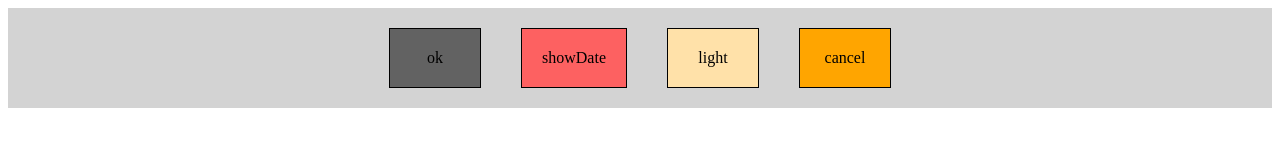
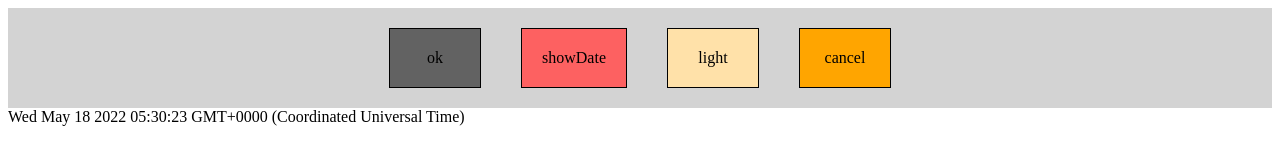
Before and after one commit to Ryoneme2/DII_M4_07, a plain HTML site: page index.html in a window 1280 px wide. Both pictures are taken after a click on the element "showDate". Drawn offline with Linux system fonts and the light colour scheme.

Commit message:
dbl click for remove text by make it to empty string

```diff
--- a/index.html
+++ b/index.html
@@ -14,6 +14,7 @@
       <div id="light" class="flex-item">light</div>
       <div id="cancel" class="flex-item">cancel</div>
     </div>
+    <div id="emptySpace"></div>
     <script src="./script.js"></script>
   </body>
 </html>
--- a/script.js
+++ b/script.js
@@ -1,6 +1,7 @@
 const ok = document.getElementById("ok");
 const showDate = document.getElementById("showDate");
 const light = document.getElementById("light");
+const emptySpace = document.getElementById("emptySpace");
 const newText = "not Ok";
 
 ok.addEventListener("click", () => {
@@ -8,8 +9,13 @@ ok.addEventListener("click", () => {
 });
 
 showDate.addEventListener("click", () => {
-  alert(new Date());
+  emptySpace.innerText = new Date();
 });
+
+showDate.addEventListener("dblclick", () => {
+  emptySpace.innerText = ""
+});
+
 
 light.addEventListener("click", () => {
   document.getElementsByClassName("container")[0].classList.toggle("active");
```
